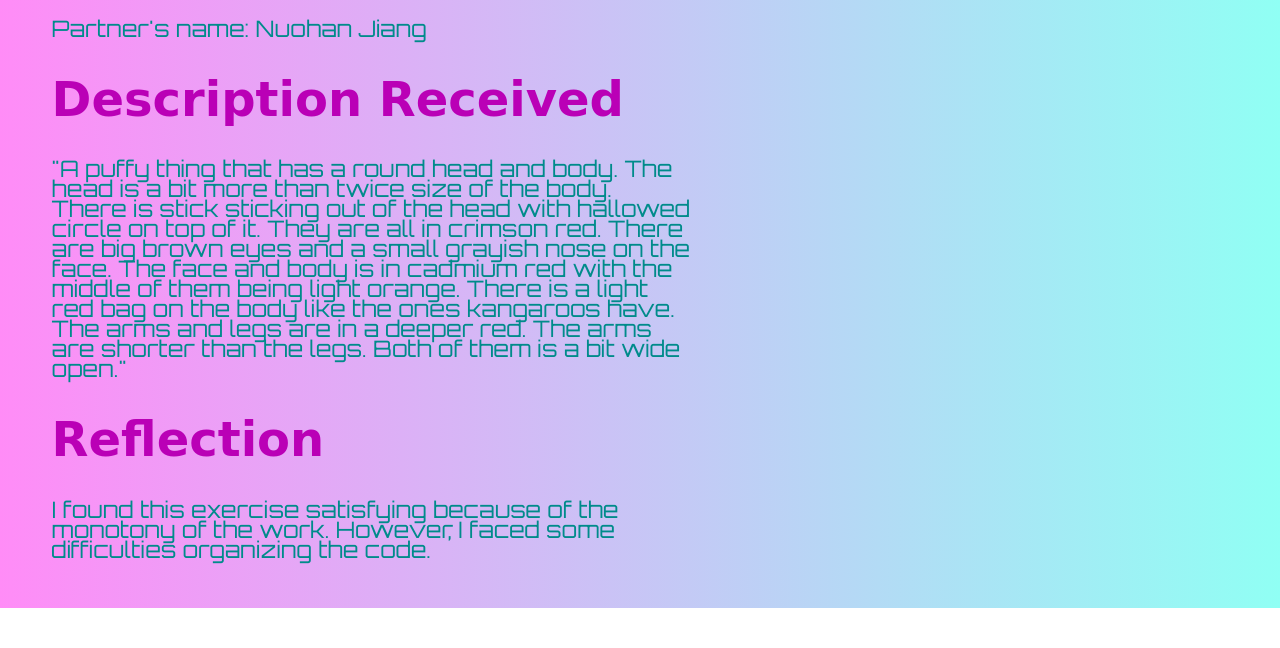
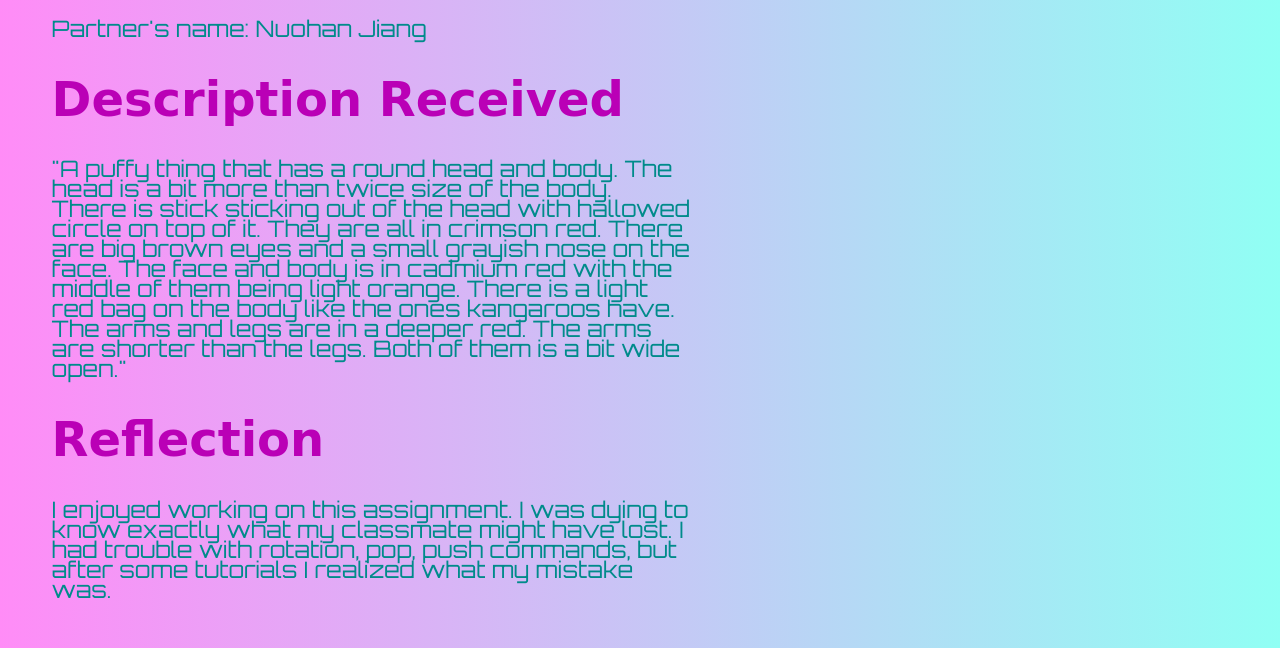
Before and after one commit to yuliaivanova6/Project1, a plain HTML site: page p2.html in a window 1280 px wide. Shown: the part 980-1628 px from the top of the page. Before the commit the page ends 1588 px from the top, so only its background shows below. Drawn offline with Linux system fonts and the light colour scheme; a web font is replaced by a local one.

Commit message:
Add files via upload

```diff
--- a/p2.html
+++ b/p2.html
@@ -78,7 +78,7 @@
       </h1>
 
       <p>
-        I found this exercise satisfying because of the monotony of the work. However, I faced some difficulties organizing the code.
+        I enjoyed working on this assignment. I was dying to know exactly what my classmate might have lost. I had trouble with rotation, pop, push commands, but after some tutorials I realized what my mistake was.
       </p>
 
       <!-- 5. reflection -->
```
